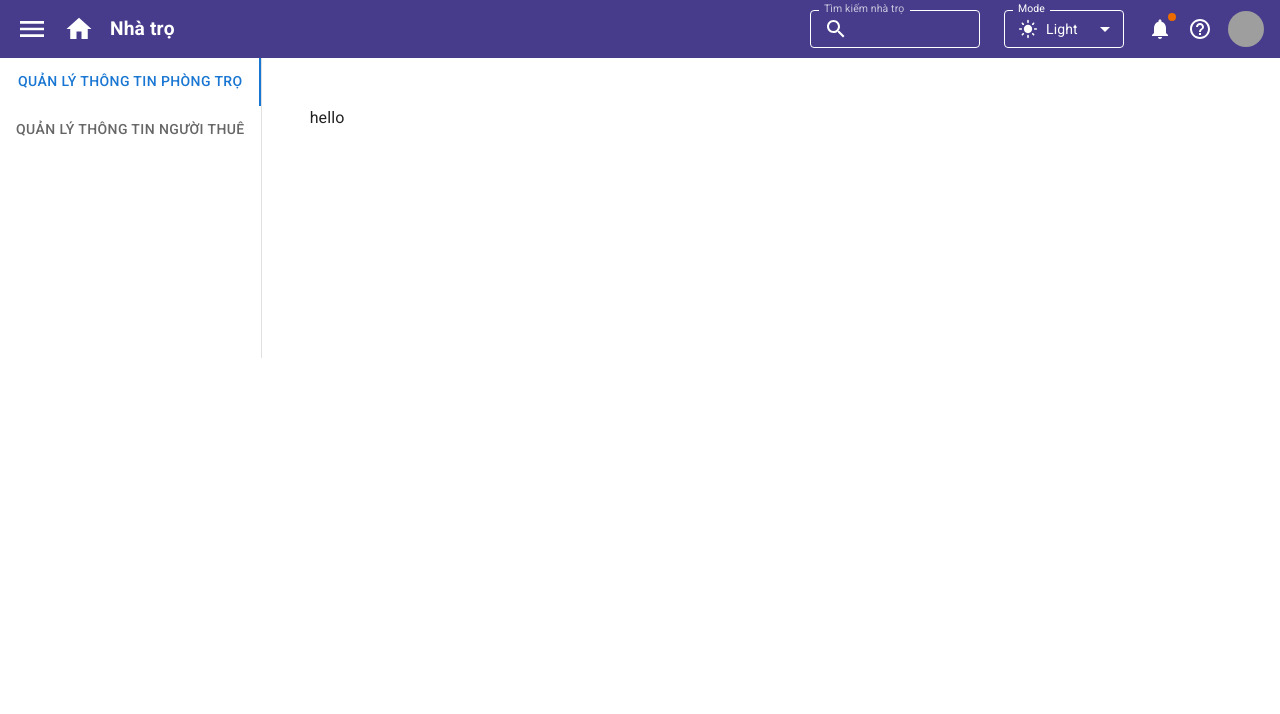
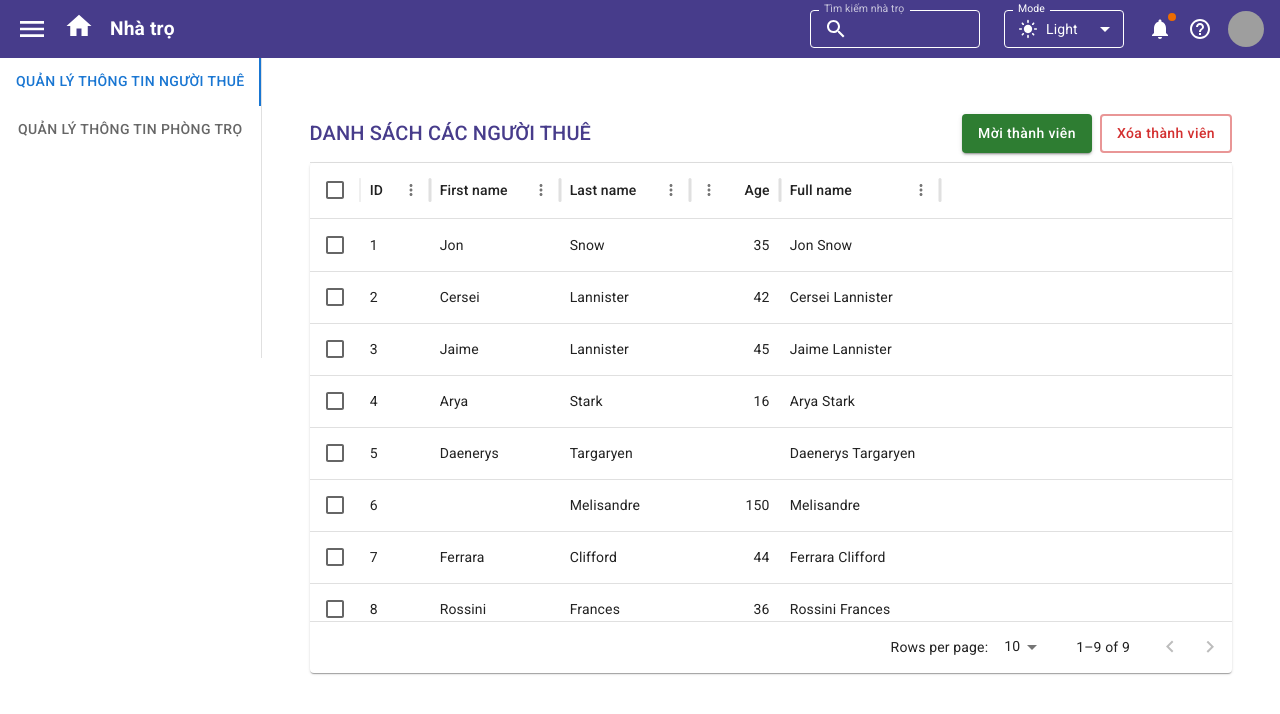
Before and after one commit to NVGHuy/doantotnghiep, a React (Vite) app in the folder front-end/: page /manage/infor-user in a window 1280 px wide. Shown: the top 714 px of the page. Built offline with nearby package versions, Linux system fonts and the light colour scheme; grey boxes are pictures that could not be loaded.

Commit message:
HostelRoom

```diff
--- a/front-end/src/components/AppBar.jsx
+++ b/front-end/src/components/AppBar.jsx
@@ -13,6 +13,7 @@ import HelpOutlineIcon from '@mui/icons-material/HelpOutline'
 import { useState } from 'react'
 import Menu from './Menu/Menu'
 import Profiles from './Menu/Profiles'
+import { Link } from 'react-router-dom'
 export default function AppBar() {
   const [searchValue, setSearchValue] = useState('')
   return (
@@ -32,8 +33,9 @@ export default function AppBar() {
         gap: 2
       }}>
         <Tooltip title='Trang Chủ'>
-          <Menu/>
+          <Menu />
         </Tooltip>
+        <Link to='/'>
           <Tooltip title='Trang Chủ'>
             <HomeIcon sx={{
               color: 'white',
@@ -41,6 +43,7 @@ export default function AppBar() {
               fontSize: '30px'
             }} />
           </Tooltip>
+        </Link>
         <Box sx={{ display: 'flex', alignItems: 'center', gap: 0.5 }}>
           <Typography variant='span' sx={{ fontSize: '1.2rem', fontWeight: 'bold', color: 'white' }}>Nhà trọ</Typography>
         </Box>
@@ -110,7 +113,7 @@ export default function AppBar() {
         <Tooltip title="Help" >
           <HelpOutlineIcon sx={{ cursor: 'pointer', color: 'white' }} />
         </Tooltip>
-        <Profiles/>
+        <Profiles />
       </Box>
     </Box>
   )
--- a/front-end/src/components/Menu/Menu.jsx
+++ b/front-end/src/components/Menu/Menu.jsx
@@ -19,6 +19,8 @@ import Collapse from '@mui/material/Collapse'
 import PaymentIcon from '@mui/icons-material/Payment'
 import FolderSharedIcon from '@mui/icons-material/FolderShared'
 import ManageSearchIcon from '@mui/icons-material/ManageSearch'
+
+import { Link } from 'react-router-dom'
 export default function Menu() {
   const [open, setOpen] = useState(false);
 
@@ -36,12 +38,14 @@ export default function Menu() {
     <Box sx={{ width: 250 }} role="presentation" >
       <List>
         <ListItem disablePadding>
+            <Link to='/' style={{ color: 'inherit', width:'100%'}}>
             <ListItemButton>
               <ListItemIcon>
                 <HomeIcon />
               </ListItemIcon>
               <ListItemText primary='Trang Chủ' />
             </ListItemButton>
+          </Link>
         </ListItem>
       </List>
       <Divider />
@@ -81,12 +85,14 @@ export default function Menu() {
             </ListItemButton>
           </List>
           <List disablePadding>
+            <Link to='/manage/infor-user' style={{ color: 'inherit' }}>
               <ListItemButton sx={{ pl: 4 }}>
                 <ListItemIcon>
                   <ManageSearchIcon />
                 </ListItemIcon>
                 <ListItemText primary="Quản lý thông tin phòng trọ" />
               </ListItemButton>
+            </Link>
           </List>
         </Collapse>
         <ListItem disablePadding>
--- a/front-end/src/main.jsx
+++ b/front-end/src/main.jsx
@@ -6,9 +6,13 @@ import { ToastContainer } from 'react-toastify'
 import { Experimental_CssVarsProvider as CssVarsProvider } from '@mui/material/styles'
 import theme from './theme.js'
 import { BrowserRouter } from 'react-router-dom'
+import GlobalStyles from '@mui/material/GlobalStyles'
 createRoot(document.getElementById('root')).render(
   <BrowserRouter basename='/'>
     <CssVarsProvider theme={theme}>
+      <GlobalStyles styles={{ //hiết lập CSS toàn cục, trong trường hợp này là bỏ gạch chân của thẻ a
+        a: { textDecoration: 'none' }
+      }} />
       <App />
       <CssBaseline />
       <ToastContainer position='bottom-left' autoClose={2000} />
--- a/front-end/src/page/Home/BedsitContent/ListBedsit/Bedsit/Bedsit.jsx
+++ b/front-end/src/page/Home/BedsitContent/ListBedsit/Bedsit/Bedsit.jsx
@@ -65,7 +65,8 @@ export default function Bedsit() {
           </Typography>
           <Typography variant='span' sx={{
             fontWeight: 500,
-            fontSize: '1.4rem'
+            fontSize: '1.4rem',
+            color:'black'
           }}>
             Phòng số 24
           </Typography>
@@ -114,6 +115,7 @@ export default function Bedsit() {
           <Typography sx={{
               fontWeight: 600,
               fontSize: '1.4rem',
+              color:'black'
             }}>
               Tình trạng: Trống
             </Typography>
--- a/front-end/src/page/Manage/Hostel/Hostel.jsx
+++ b/front-end/src/page/Manage/Hostel/Hostel.jsx
@@ -5,6 +5,7 @@ import Typography from '@mui/material/Typography'
 import Divider from '@mui/material/Divider'
 import { Box } from '@mui/material'
 import { capitalizeFirstLetter } from '~/utils/formatters'
+import Button from '@mui/material/Button'
 const columns = [
   { field: 'id', headerName: 'ID', width: 70 },
   { field: 'firstName', headerName: 'First name', width: 130 },
@@ -41,20 +42,41 @@ const paginationModel = { page: 0, pageSize: 10 };
 export default function Hostel() {
   return (
     <>
-    <Box>
-    <Typography sx={{ color:'#473C8B'}} variant='h6'>{capitalizeFirstLetter('DANH SÁCH NGƯỜI THUÊ PHÒNG')}</Typography>
+      <Box sx={{
+        display:'flex',
+        alignItems:'center',
+        justifyContent:'space-between',
+        py: 1
+      }}>
+        < Box>
+        <Typography sx={{ color: '#473C8B' }} variant='h6'>{capitalizeFirstLetter('DANH SÁCH CÁC PHÒNG TRỌ')}</Typography>
+        </Box>
+        < Box sx={{
+          display:'flex',
+          gap: 1
+        }}>
+        <Button variant='contained' color='success'>
+          Tạo phòng
+        </Button>
+        <Button variant='outlined' color='error' sx={{
+          borderWidth:'2px'
+        }}>
+          Xóa phòng
+        </Button>
+        </Box>
+
+      </Box>
       <Divider sx={{
-        height:'2px'
-      }}/>
-    </Box>
-    <Paper sx={{ height: 550, width: '100%' }}>
+          height: '2px'
+        }} />
+      <Paper sx={{ height: 510, width: '100%' }}>
         <DataGrid
           rows={rows}
           columns={columns}
           initialState={{ pagination: { paginationModel } }}
           pageSizeOptions={[5, 10]}
           checkboxSelection // checkbox vẫn hoạt động bình thường
-        sx={{ border: 0, cursor:'pointer' }}
+          sx={{ border: 0, cursor: 'pointer' }}
           disableRowSelectionOnClick // để tránh chọn hàng khi bấm vào bất kỳ đâu ngoài checkbox.
           onRowClick={(params, event) => {
             // Kiểm tra nếu bấm vào checkbox thì không chạy sự kiện khác
--- a/front-end/src/page/Manage/InforUser/InforUser.jsx
+++ b/front-end/src/page/Manage/InforUser/InforUser.jsx
@@ -1,7 +1,92 @@
 import React from 'react'
-import AppBar from '~/components/AppBar'
+import { DataGrid } from '@mui/x-data-grid'
+import Paper from '@mui/material/Paper'
+import Typography from '@mui/material/Typography'
+import Divider from '@mui/material/Divider'
+import { Box } from '@mui/material'
+import { capitalizeFirstLetter } from '~/utils/formatters'
+import Button from '@mui/material/Button'
+const columns = [
+  { field: 'id', headerName: 'ID', width: 70 },
+  { field: 'firstName', headerName: 'First name', width: 130 },
+  { field: 'lastName', headerName: 'Last name', width: 130 },
+  {
+    field: 'age',
+    headerName: 'Age',
+    type: 'number',
+    width: 90,
+  },
+  {
+    field: 'fullName',
+    headerName: 'Full name',
+    description: 'This column has a value getter and is not sortable.',
+    sortable: false,
+    width: 160,
+    valueGetter: (value, row) => `${row.firstName || ''} ${row.lastName || ''}`,
+  },
+];
+
+const rows = [
+  { id: 1, lastName: 'Snow', firstName: 'Jon', age: 35 },
+  { id: 2, lastName: 'Lannister', firstName: 'Cersei', age: 42 },
+  { id: 3, lastName: 'Lannister', firstName: 'Jaime', age: 45 },
+  { id: 4, lastName: 'Stark', firstName: 'Arya', age: 16 },
+  { id: 5, lastName: 'Targaryen', firstName: 'Daenerys', age: null },
+  { id: 6, lastName: 'Melisandre', firstName: null, age: 150 },
+  { id: 7, lastName: 'Clifford', firstName: 'Ferrara', age: 44 },
+  { id: 8, lastName: 'Frances', firstName: 'Rossini', age: 36 },
+  { id: 9, lastName: 'Roxie', firstName: 'Harvey', age: 65 },
+];
+
+const paginationModel = { page: 0, pageSize: 10 };
 export default function InforUser() {
   return (
-    <div>hello</div>
+    <>
+      <Box sx={{
+        display:'flex',
+        alignItems:'center',
+        justifyContent:'space-between',
+        py: 1
+      }}>
+        < Box>
+        <Typography sx={{ color: '#473C8B' }} variant='h6'>{capitalizeFirstLetter('DANH SÁCH CÁC NGƯỜI THUÊ')}</Typography>
+        </Box>
+        < Box sx={{
+          display:'flex',
+          gap: 1
+        }}>
+        <Button variant='contained' color='success'>
+          Mời thành viên
+        </Button>
+        <Button variant='outlined' color='error' sx={{
+          borderWidth:'2px'
+        }}>
+          Xóa thành viên
+        </Button>
+        </Box>
+
+      </Box>
+      <Divider sx={{
+          height: '2px'
+        }} />
+      <Paper sx={{ height: 510, width: '100%' }}>
+        <DataGrid
+          rows={rows}
+          columns={columns}
+          initialState={{ pagination: { paginationModel } }}
+          pageSizeOptions={[5, 10]}
+          checkboxSelection // checkbox vẫn hoạt động bình thường
+          sx={{ border: 0, cursor: 'pointer' }}
+          disableRowSelectionOnClick // để tránh chọn hàng khi bấm vào bất kỳ đâu ngoài checkbox.
+          onRowClick={(params, event) => {
+            // Kiểm tra nếu bấm vào checkbox thì không chạy sự kiện khác
+            if (event.target.closest('.MuiDataGrid-cellCheckbox')) {
+              return;
+            }
+            alert(`Bạn đã nhấn vào hàng có ID: ${params.id}`);
+          }}
+        />
+      </Paper>
+    </>
   )
 }
--- a/front-end/src/page/Manage/Manage.jsx
+++ b/front-end/src/page/Manage/Manage.jsx
@@ -40,8 +40,8 @@ export default function Manage() {
         aria-label="Vertical tabs example"
         sx={{ borderRight: 1, borderColor: "divider" }}
       >
-        <Tab label="Quản lý thông tin phòng trọ " value={TABS.INFOR_USER} component={Link} to='/manage/infor-user'/>
-        <Tab label="Quản lý thông tin người thuê" value={TABS.HOSTEL} component={Link} to='/manage/hostel'/>
+        <Tab label="Quản lý thông tin người thuê " value={TABS.INFOR_USER} component={Link} to='/manage/infor-user'/>
+        <Tab label="Quản lý thông tin phòng trọ" value={TABS.HOSTEL} component={Link} to='/manage/hostel'/>
       </Tabs>
 
       {/* Tab Panels */}
```
Lines whose indentation alone changed are shown as unchanged.
